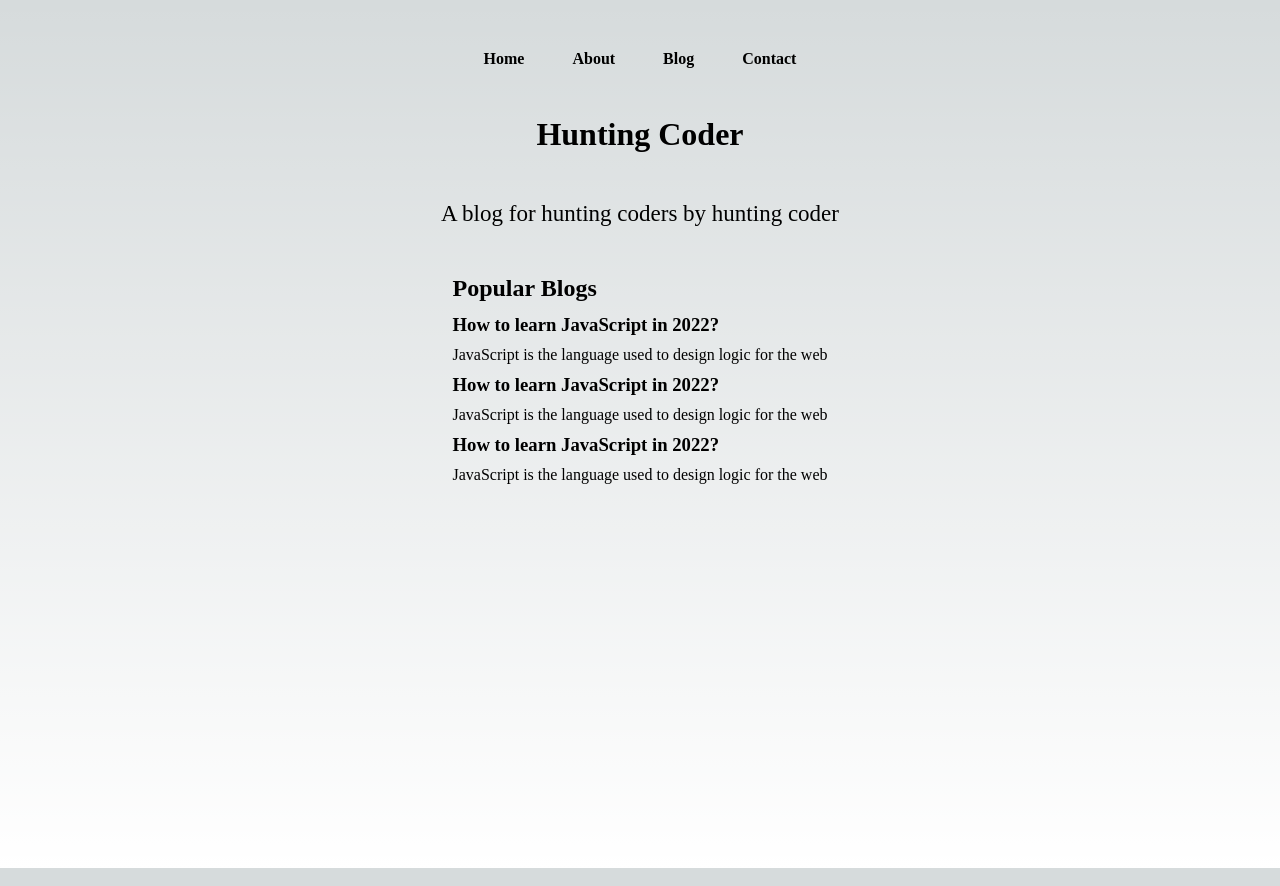
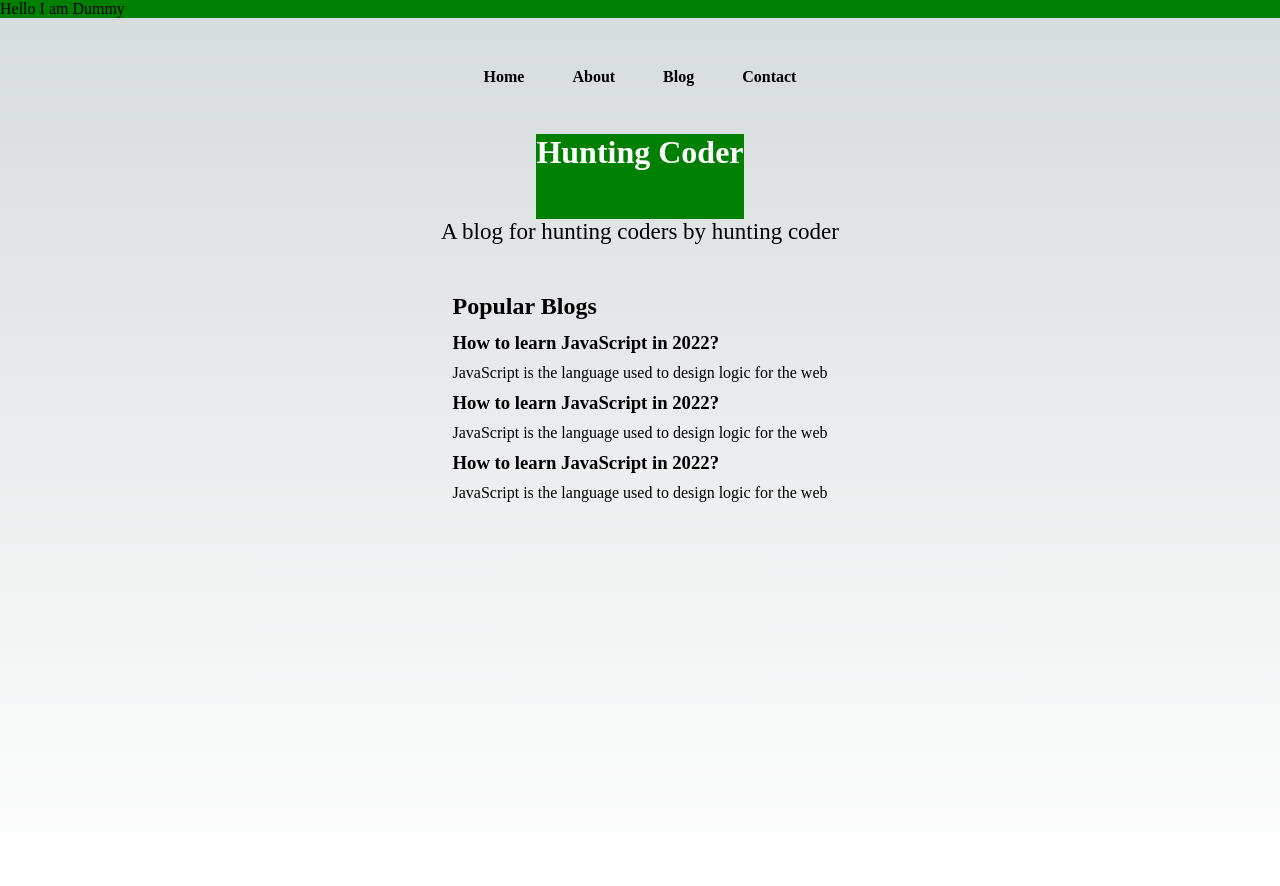
Before and after one commit to gauravMaina/huntingcoder, a Next.js app: page / in a window 1280 px wide. Built offline with nearby package versions, Linux system fonts and the light colour scheme.

Commit message:
how to use jsx style

```diff
--- /dev/null
+++ b/src/pages/components/dummy.js
@@ -0,0 +1,17 @@
+import React from 'react'
+
+function Dummy() {
+  return (
+    <>
+    <style jsx global>
+        {`.dummy{
+            background-color:green;
+        }`
+        }
+    </style>
+    <div className='dummy'>Hello I am Dummy</div>
+    </>
+  )
+}
+
+export default Dummy
--- a/src/pages/index.js
+++ b/src/pages/index.js
@@ -3,16 +3,21 @@ import Head from 'next/head'
 import styles from '@/styles/Home.module.css'
 import Link from 'next/link'
 import dynamic from "next/dynamic";
+import Dummy from './components/dummy';
 
 
 function Home () {
   return (
     <>
+    <style jsx>{`.myColor {
+      color:white;
+    }`}</style>
       <Head>
         <title>Hunting Coder</title>
         <meta name='description' content='Generated by create next app' />
         <link rel='icon' href='/favicon.ico' />
       </Head>
+      <Dummy/>
       <nav className={styles.mainnav}>
         <ul>
 
@@ -23,7 +28,7 @@ function Home () {
         </ul>
       </nav>
       <main className={styles.main}>
-        <h1 className={styles.title}>Hunting Coder</h1>
+        <h1 className={`${styles.title} dummy myColor`}>Hunting Coder</h1>
         <p className={styles.description}>
           A blog for hunting coders by hunting coder{' '}
         </p>
```
